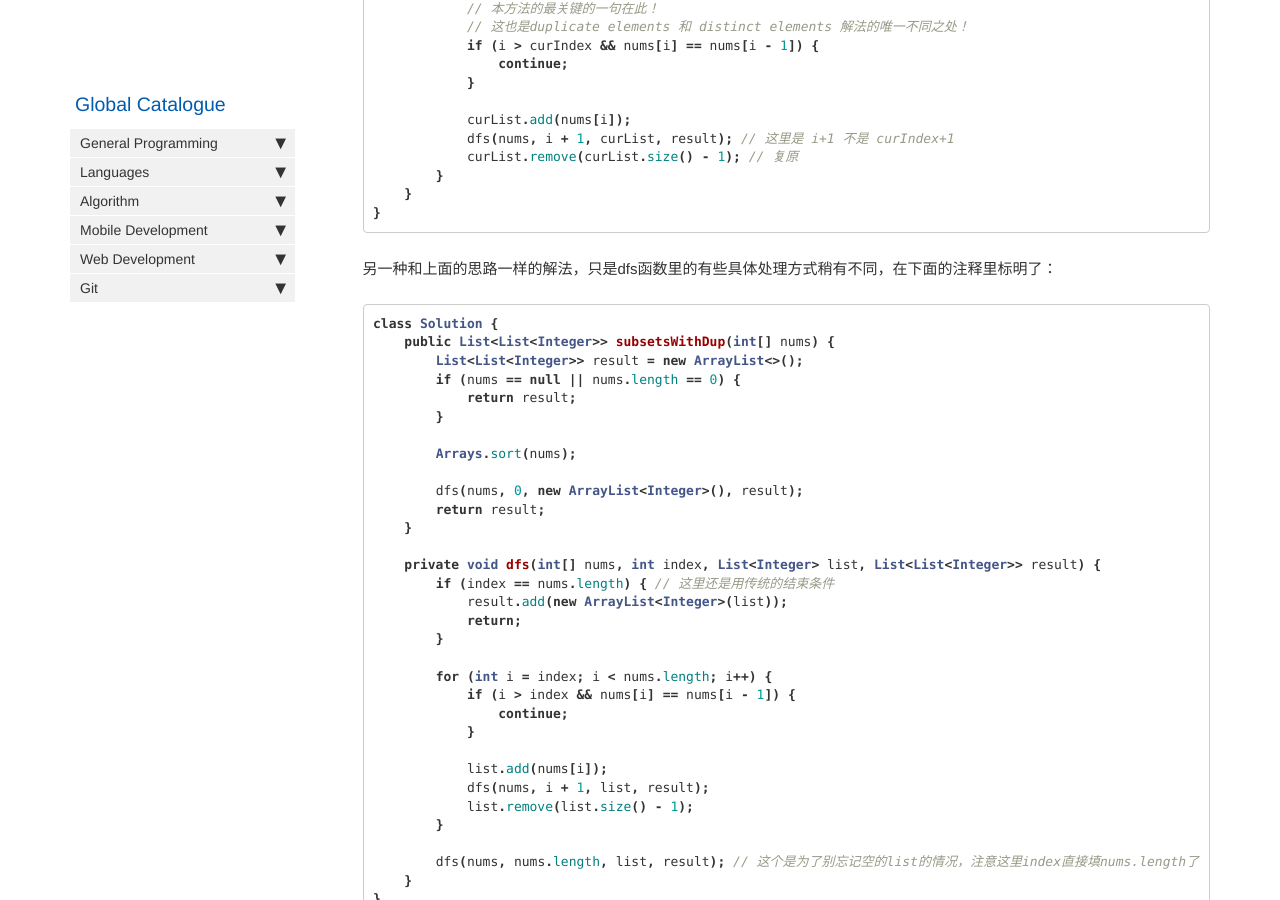
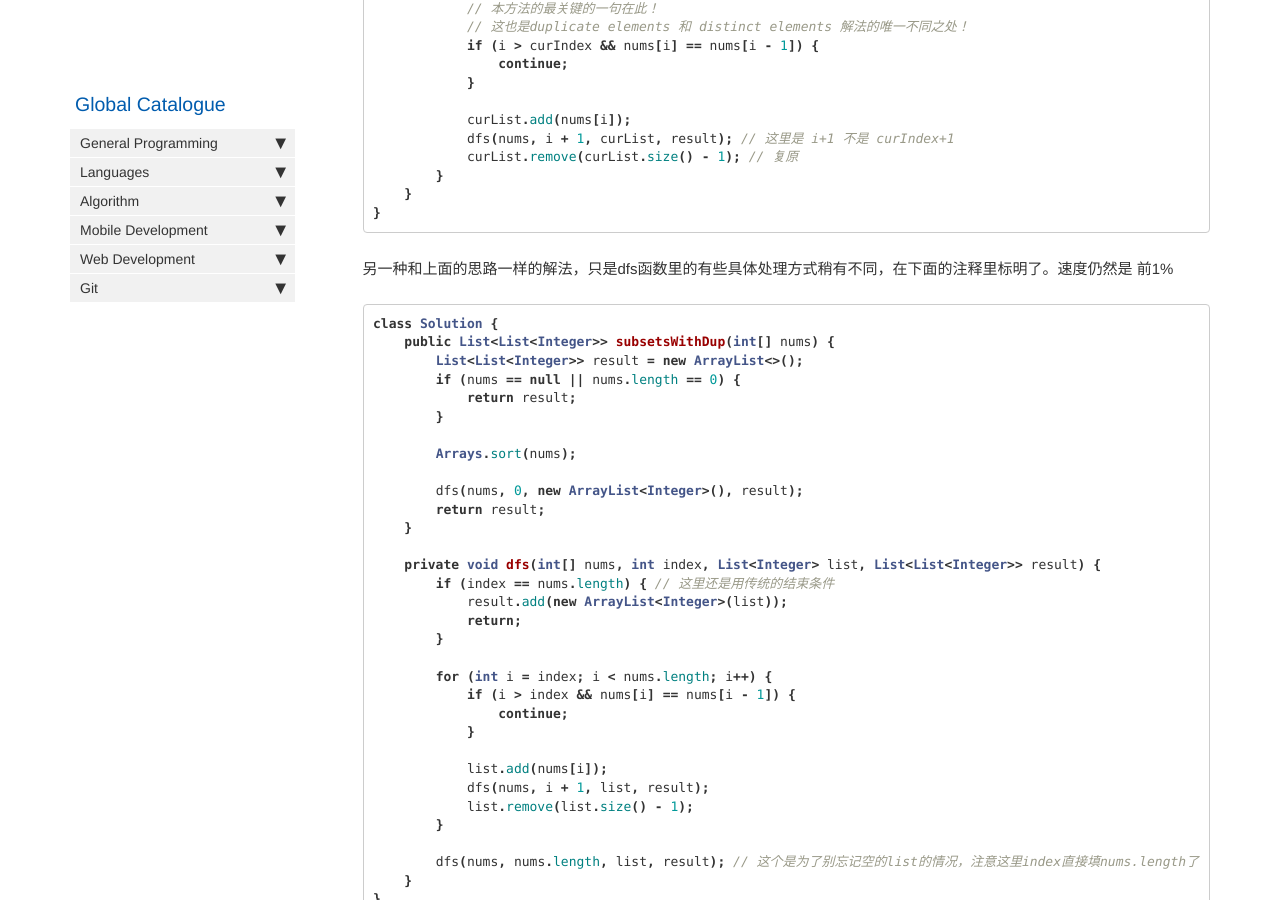
Before and after one commit to HungryOrc/hungryorc.github.io, a Jekyll site: the page built from pages/algorithm/algorithm_subsetsOfArray_DuplicateElements.md, in a window 1280 px wide and 900 px high, scrolled down 1630 px. Built offline with Jekyll 4.4.1, drawn with Linux system fonts in a browser that asks for light colours; nearby versions of some CDN libraries; comment, search, counter and statistics services are not loaded.

Commit message:
Update algorithm_subsetsOfArray_DuplicateElements.md

````diff
--- a/pages/algorithm/algorithm_subsetsOfArray_DuplicateElements.md
+++ b/pages/algorithm/algorithm_subsetsOfArray_DuplicateElements.md
@@ -87,7 +87,7 @@ class Solution {
 }
 ```
 
-另一种和上面的思路一样的解法，只是dfs函数里的有些具体处理方式稍有不同，在下面的注释里标明了：
+另一种和上面的思路一样的解法，只是dfs函数里的有些具体处理方式稍有不同，在下面的注释里标明了。速度仍然是 前1%
 ```java
 class Solution {
     public List<List<Integer>> subsetsWithDup(int[] nums) {
````
